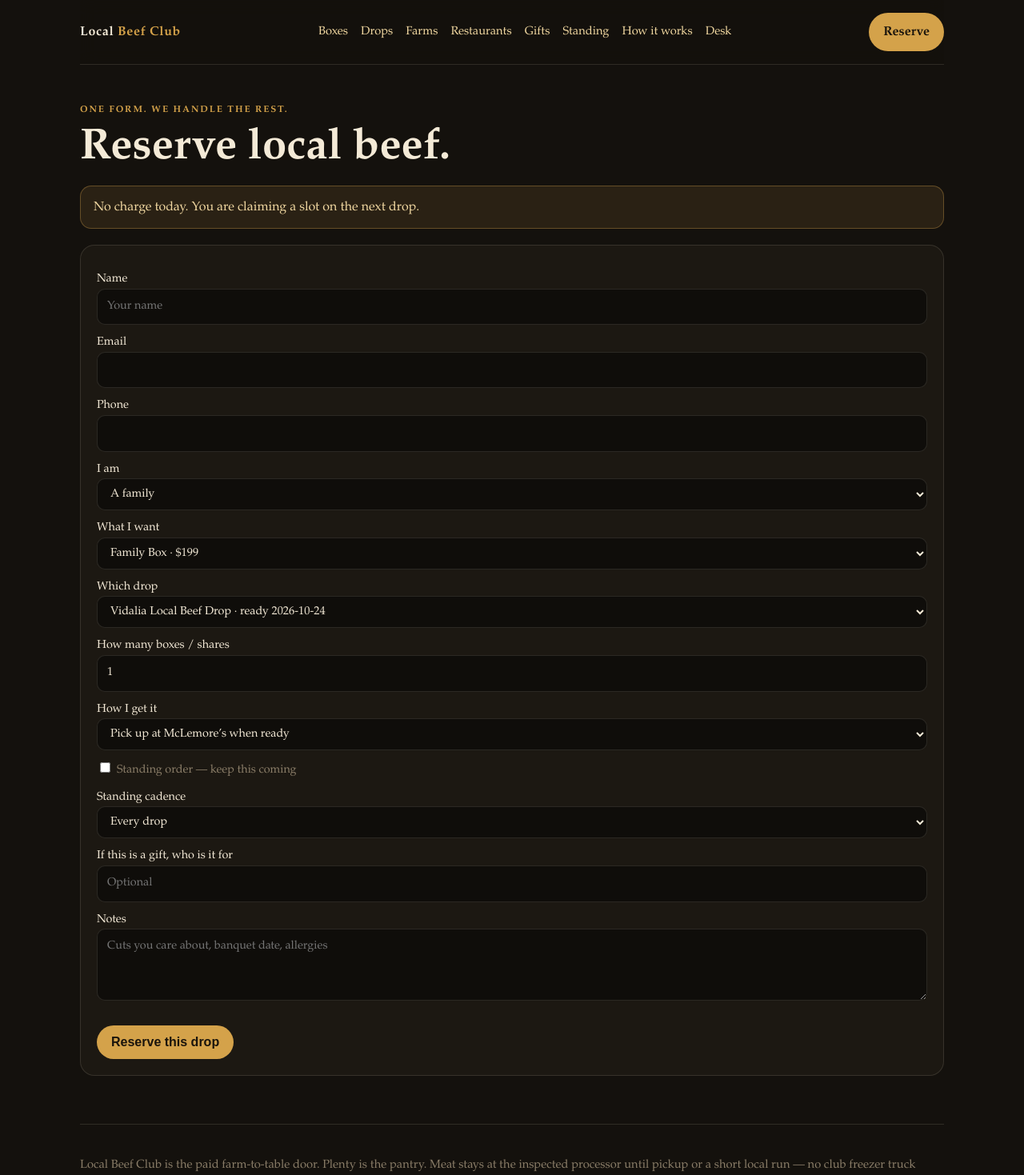
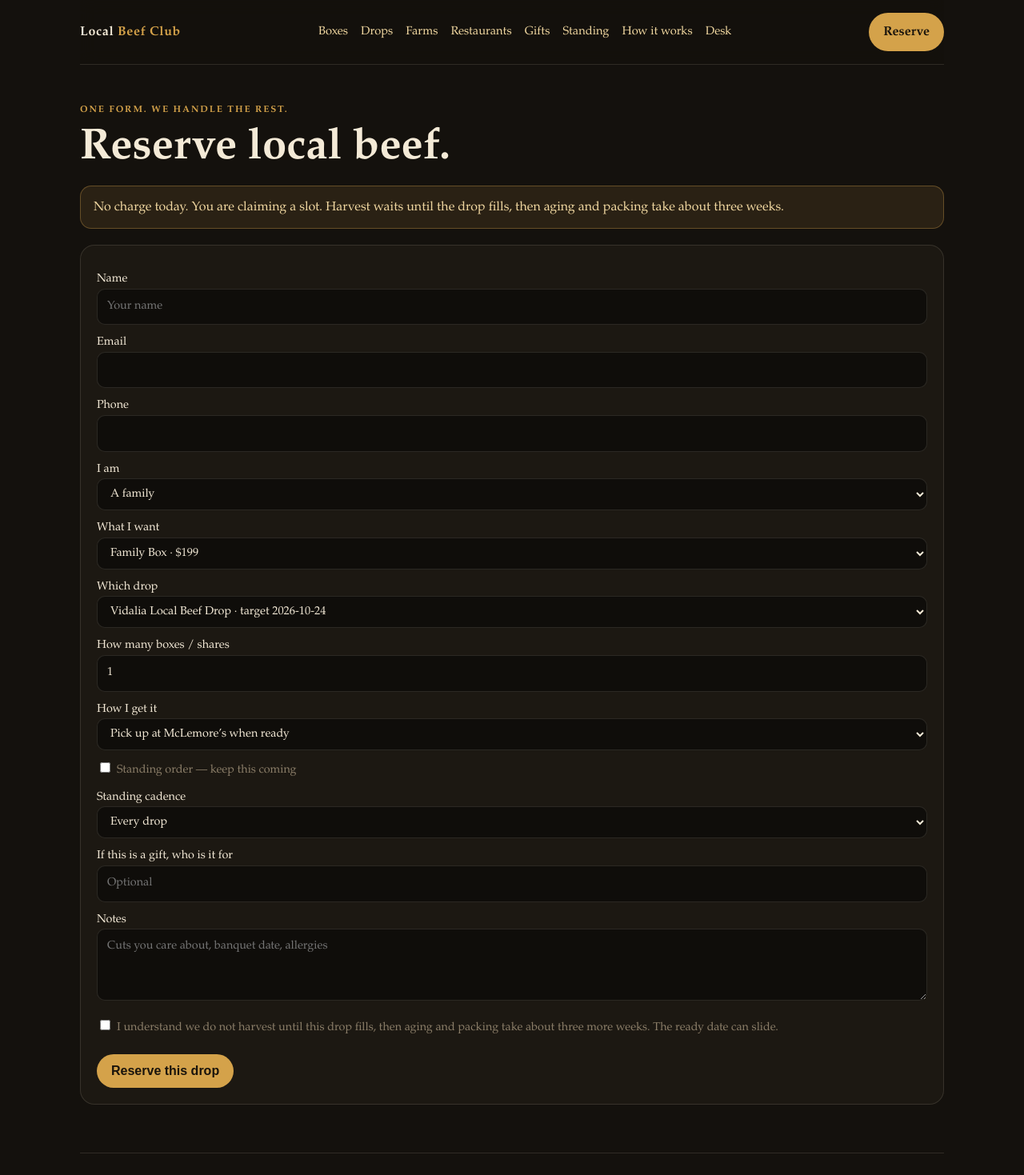
Before and after one commit to lincolnnunnally/local-beef-club, a Next.js app: page /order in a window 1280 px wide. Shown: the top 1469 px of the page at 80% size. Built offline with nearby package versions, Linux system fonts and the light colour scheme.

Commit message:
Require wait-consent and grocery role on reserve

```diff
--- a/src/app/order/page.tsx
+++ b/src/app/order/page.tsx
@@ -28,6 +28,7 @@ function OrderForm() {
       standingCadence: String(data.get("standingCadence") || "every-drop") as never,
       giftTo: String(data.get("giftTo") || ""),
       notes: String(data.get("notes") || ""),
+      waitOk: data.get("waitOk") === "on",
       status: "reserved",
     });
     setDone(id);
@@ -49,7 +50,7 @@ function OrderForm() {
     <main className="section">
       <p className="eyebrow">One form. We handle the rest.</p>
       <h1>Reserve local beef.</h1>
-      <p className="notice">No charge today. You are claiming a slot on the next drop.</p>
+      <p className="notice">No charge today. You are claiming a slot. Harvest waits until the drop fills, then aging and packing take about three weeks.</p>
       <form onSubmit={onSubmit} className="card" style={{ marginTop: 20 }}>
         <label>Name<input name="name" required placeholder="Your name" /></label>
         <label>Email<input name="email" type="email" required /></label>
@@ -63,6 +64,7 @@ function OrderForm() {
             <option value="catering">Catering</option>
             <option value="venue">Wedding / venue</option>
             <option value="gift">Sending a gift</option>
+            <option value="grocery">A grocery store</option>
           </select>
         </label>
         <label>
@@ -77,7 +79,7 @@ function OrderForm() {
           Which drop
           <select name="dropId" defaultValue={params.get("drop") || DROPS[0].id}>
             {DROPS.map((d) => (
-              <option key={d.id} value={d.id}>{d.title} · ready {d.pickupOn}</option>
+              <option key={d.id} value={d.id}>{d.title} · target {d.pickupOn}</option>
             ))}
           </select>
         </label>
@@ -103,6 +105,10 @@ function OrderForm() {
         </label>
         <label>If this is a gift, who is it for<input name="giftTo" placeholder="Optional" /></label>
         <label>Notes<textarea name="notes" placeholder="Cuts you care about, banquet date, allergies" /></label>
+        <label className="muted">
+          <input name="waitOk" type="checkbox" required style={{ width: "auto", marginRight: 8 }} />
+          I understand we do not harvest until this drop fills, then aging and packing take about three more weeks. The ready date can slide.
+        </label>
         <button className="btn" type="submit" style={{ marginTop: 16 }}>Reserve this drop</button>
       </form>
     </main>
```
